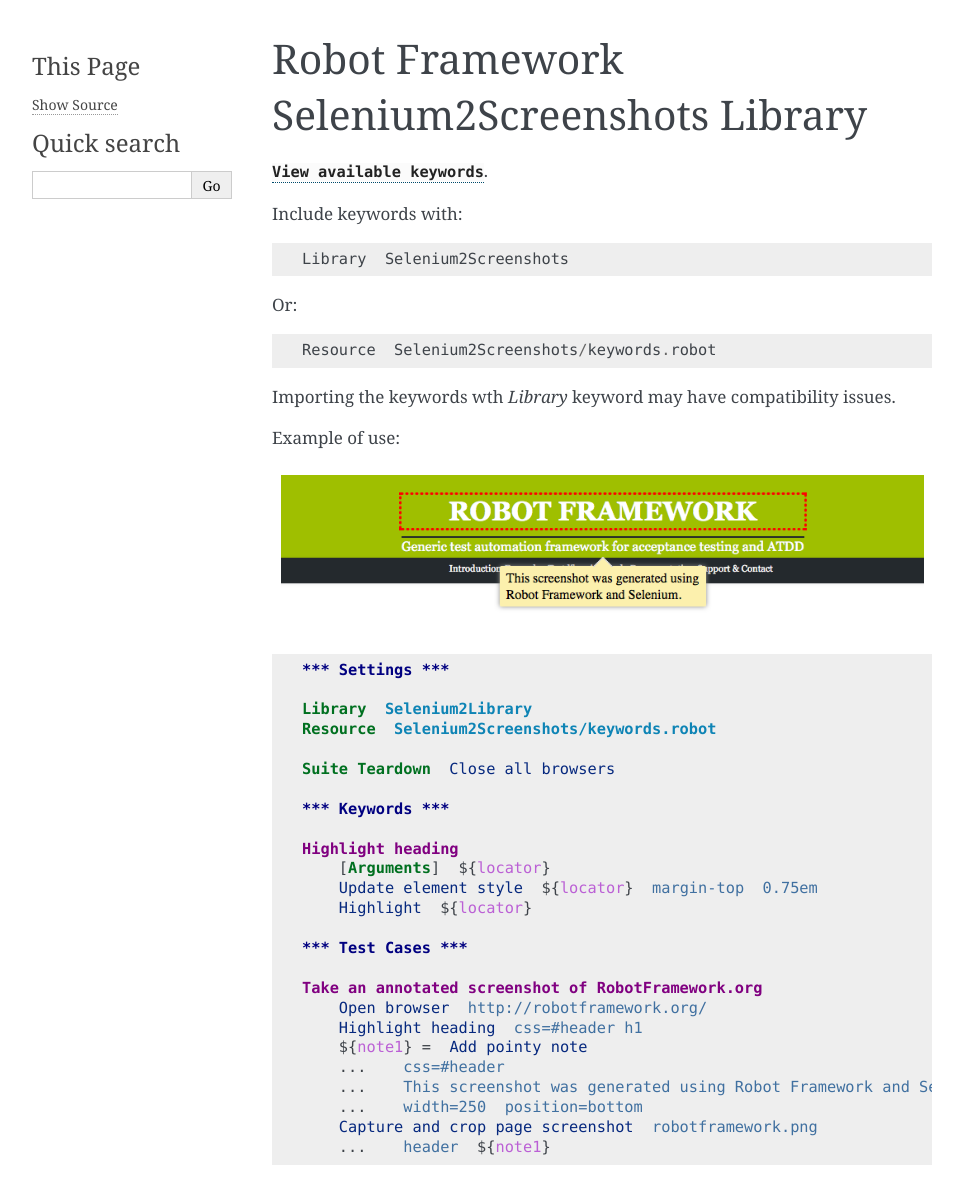
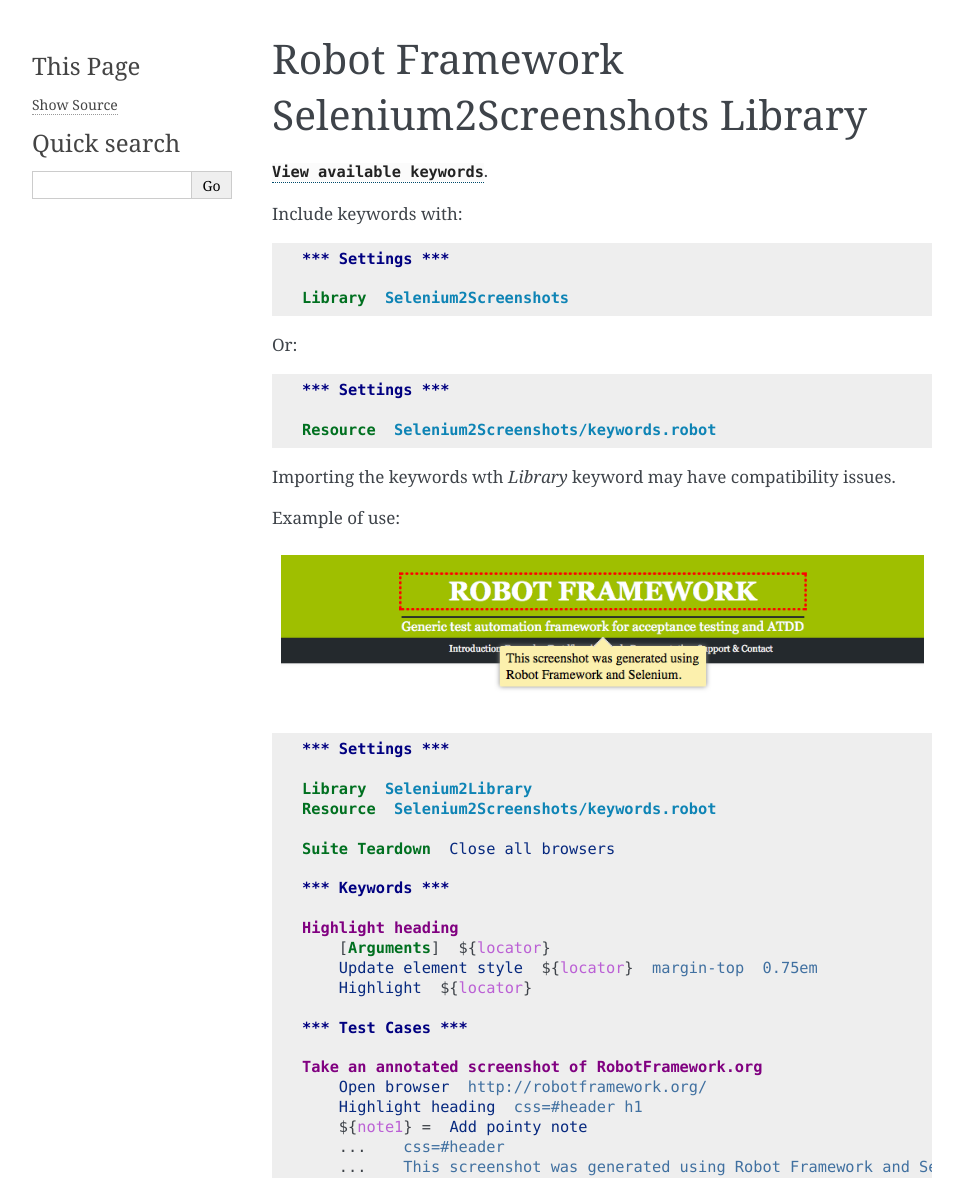
Before and after one commit to collective/robotframework-selenium2screenshots, a Sphinx documentation site: the page built from docs/index.rst, in a window 1280 px wide, cut to the strip 0-1178 px from the top of the page. Shown: the whole strip, without its empty margins (148-1111 px from the left). Built offline with Sphinx 7.4.7, drawn with Linux system fonts in a browser that asks for light colours.

Commit message:
Update documentation

```diff
--- a/docs/index.rst
+++ b/docs/index.rst
@@ -3,11 +3,19 @@
 
 :download:`View available keywords <keywords.html>`.
 
-Include keywords with::
+Include keywords with:
+
+.. code:: robotframework
+
+   *** Settings ***
 
    Library  Selenium2Screenshots
 
-Or::
+Or:
+
+.. code:: robotframework
+
+   *** Settings ***
 
    Resource  Selenium2Screenshots/keywords.robot
 
```
